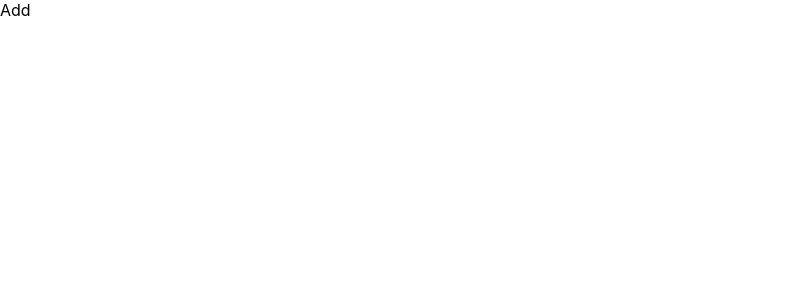
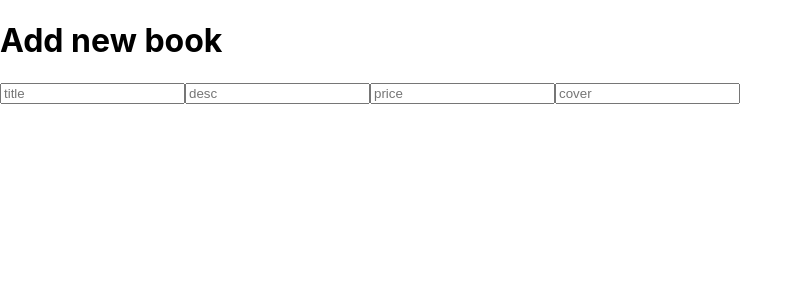
Before and after one commit to KaueTTS/livraria, a React (Create React App) app in the folder client/: page /add in a window 1280 px wide. Shown: the top 300 px of the page, without its empty margins (0-803 px from the left). Built offline with nearby package versions, Linux system fonts and the light colour scheme.

Commit message:
fix: Fixing frontend elements

```diff
--- a/client/src/pages/Add.jsx
+++ b/client/src/pages/Add.jsx
@@ -1,8 +1,29 @@
 import React from "react"
+import { useState } from "react"
 
 const Add = () => {
+    const [book, setBook] = useState({
+        title:"",
+        desc:"",
+        price:null,
+        cover:"",
+    });
+
+    const handleChange = (e) => {
+        setBook((prev) => ({ ...prev, [e.target.name]: e.target.value }))
+    }
+
+    console.log(book)
     return (
-        <div>Add</div>
+        <div className="form">
+            <h1>Add new book</h1>
+            <input type="text" placeholder="title" onChange={handleChange} name="title"/>
+            <input type="text" placeholder="desc" onChange={handleChange} name="desc"/>
+            <input type="number" placeholder="price" onChange={handleChange} name="price"/>
+            <input type="text" placeholder="cover" onChange={handleChange} name="cover"/>
+
+
+        </div>
     )
 }
 
--- a/client/src/pages/Books.jsx
+++ b/client/src/pages/Books.jsx
@@ -2,6 +2,7 @@
 import { useEffect } from "react"
 import { useState } from "react"
 import axios from "axios"
+import { Link } from 'react-router-dom';
 
 
 const Books = () => {
@@ -34,7 +35,9 @@
                     </div>
                 ))}
             </div>
-            <button></button>
+            <button>
+                <Link to="/add">Add new book</Link>
+            </button>
         </div>
     )
 }
```
